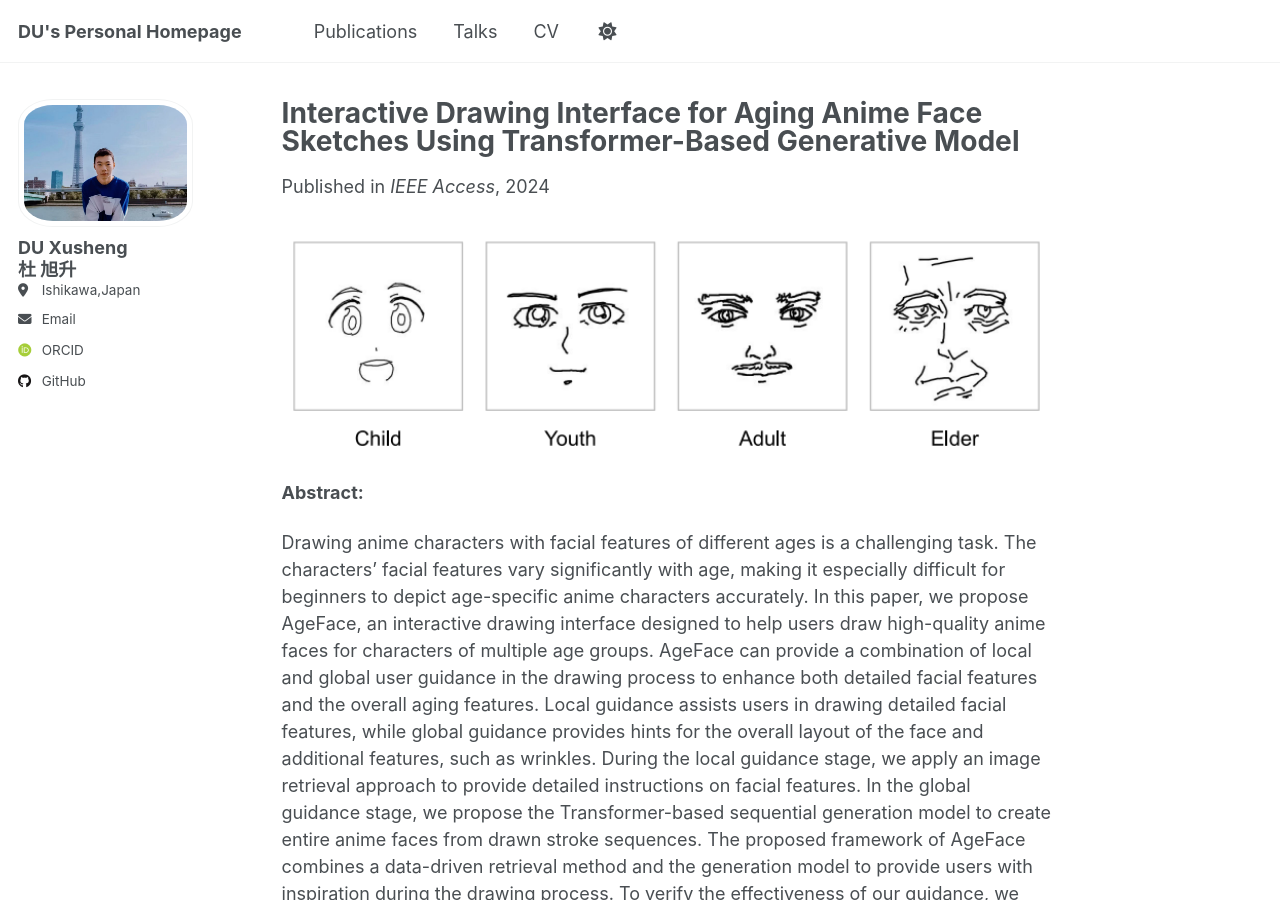
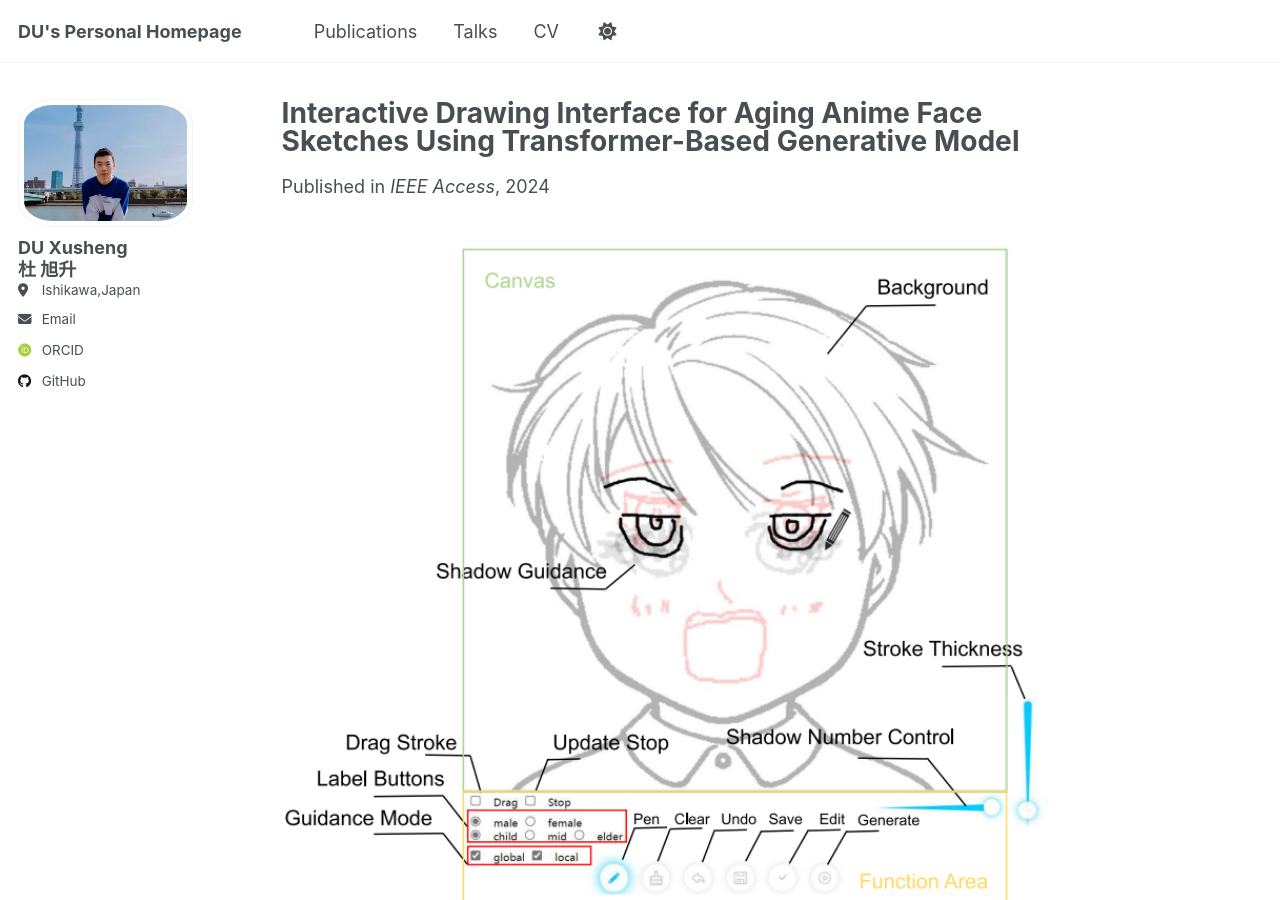
Before and after one commit to ToKyokushou/ToKyokushou.github.io, a Jekyll site: the page built from _publications/2024-01-anime-face-transformer.md, in a window 1280 px wide and 900 px high. Built offline with Jekyll 4.4.1, drawn with Linux system fonts in a browser that asks for light colours; some web fonts are replaced.

Commit message:
Update 2024-01-anime-face-transformer.md

```diff
--- a/_publications/2024-01-anime-face-transformer.md
+++ b/_publications/2024-01-anime-face-transformer.md
@@ -10,7 +10,7 @@ venue: 'IEEE Access'
 citation: 'Sicheng Li, **Xusheng Du**, Haoran Xie, Kazunori Miyata.'
 thumbnail: /images/5-animeface-1.png
 ---
-<img src="/images/5-animeface-1.png" alt="" style="width:100%;" />
+<img src="/images/5-animeface-3.png" alt="" style="width:100%;" />
 
 **Abstract:**
 
```
